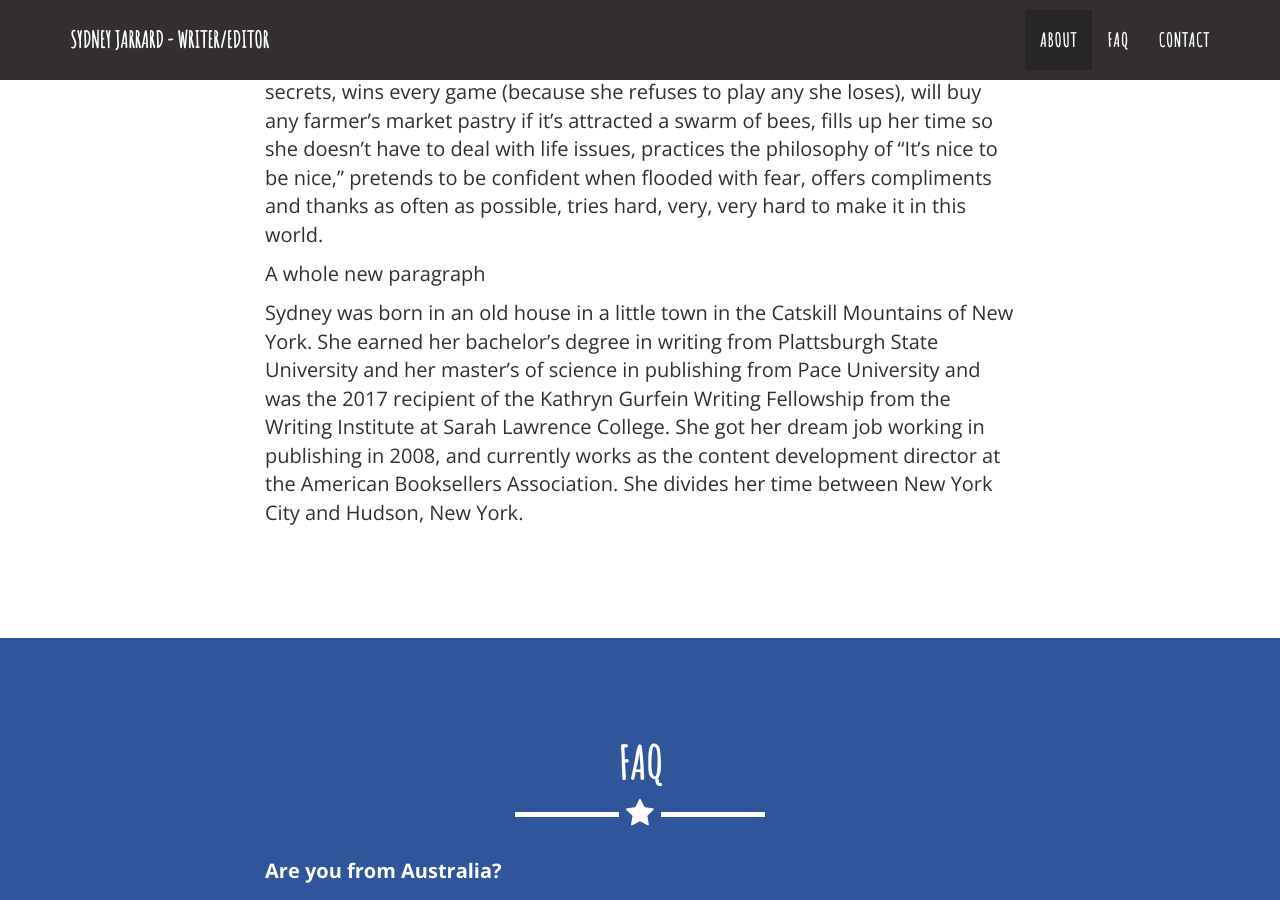
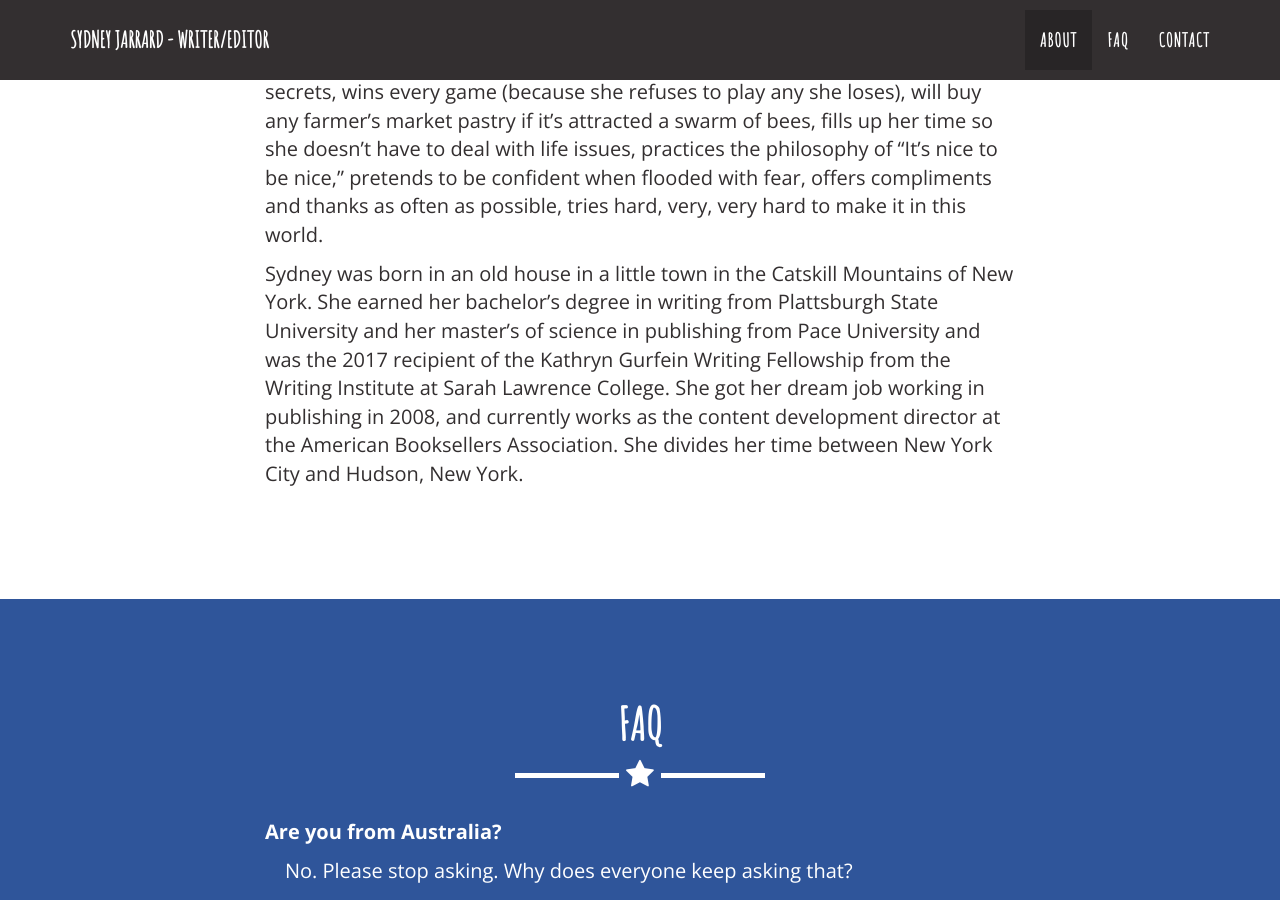
Before and after one commit to sydneyjarrard/sydneyjarrard.github.io, a Jekyll site: the page built from index.html, in a window 1280 px wide and 900 px high, scrolled down 1065 px. Built offline with Jekyll 4.4.1, drawn with Linux system fonts in a browser that asks for light colours.

Commit message:
Update about.html

```diff
--- a/_includes/about.html
+++ b/_includes/about.html
@@ -10,7 +10,6 @@
             <div class="row">
                 <div class="col-lg-8 col-lg-offset-2">
                     <p>Sydney is a New Yorker. Upstate, downstate, east, west, all New York. She’s good at the cold, terrible at the heat, knows how to drive in vengeful traffic and ridiculous snow, has no idea what a Waffle House is, causes scenes when Montell Jordan comes on the stereo, brings home stray cats, keeps a lot of secrets, wins every game (because she refuses to play any she loses), will buy any farmer’s market pastry if it’s attracted a swarm of bees, fills up her time so she doesn’t have to deal with life issues, practices the philosophy of “It’s nice to be nice,” pretends to be confident when flooded with fear, offers compliments and thanks as often as possible, tries hard, very, very hard to make it in this world.</p>
-                    <p>A whole new paragraph</p>
                     <p>Sydney was born in an old house in a little town in the Catskill Mountains of New York. She earned her bachelor’s degree in writing from Plattsburgh State University and her master’s of science in publishing from Pace University and was the 2017 recipient of the Kathryn Gurfein Writing Fellowship from the Writing Institute at Sarah Lawrence College. She got her dream job working in publishing in 2008, and currently works as the content development director at the American Booksellers Association. She divides her time between New York City and Hudson, New York.</p>
                 </div>
             </div>
```
